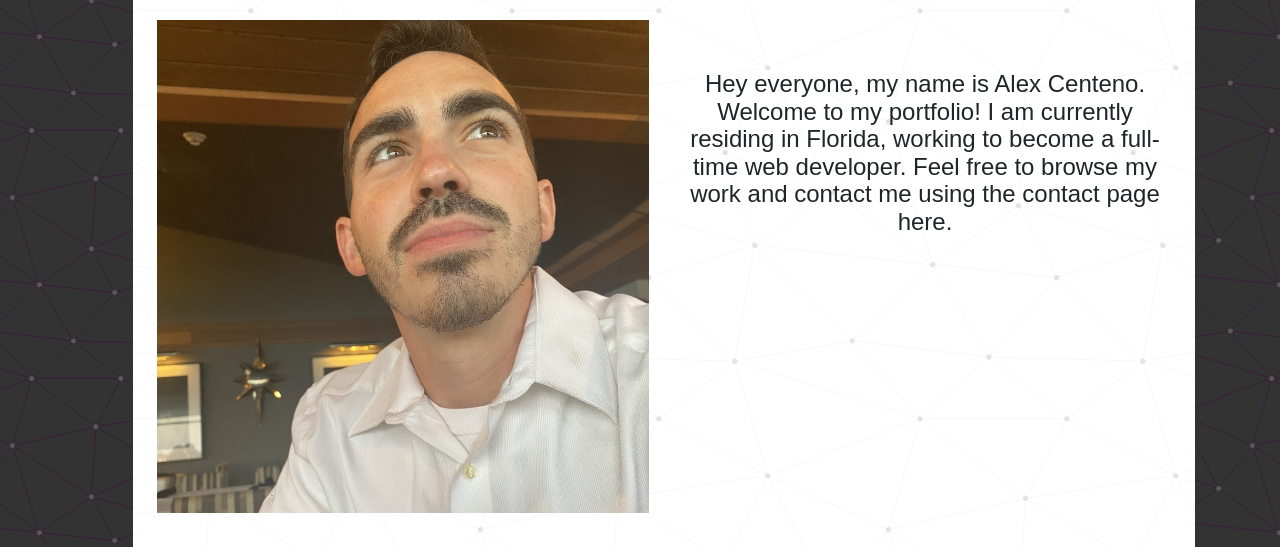
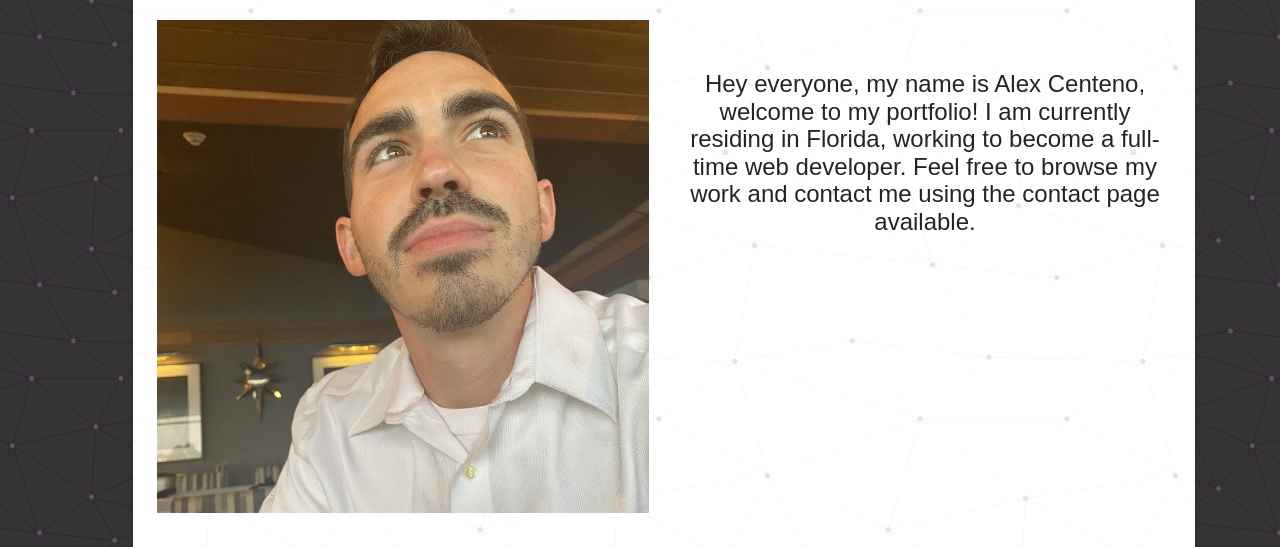
Before and after one commit to AFCenteno/React_Portfolio, a React (Create React App) app: page / in a window 1280 px wide. Shown: the part 236-783 px from the top of the page. Built offline with nearby package versions, Linux system fonts and the light colour scheme.

Commit message:
edit about me text

```diff
--- a/src/components/pages/AboutMe.js
+++ b/src/components/pages/AboutMe.js
@@ -6,9 +6,9 @@ const AboutMe = () => (
       <h1 className='col-12 pagetitle'>About Me</h1>
       <img className='myphoto col-sm-12 col-lg-6' src={img}></img>
       <p className='col-sm-12 col-lg-6 aboutcontent'>
-        Hey everyone, my name is Alex Centeno. Welcome to my portfolio! I am currently residing in
+        Hey everyone, my name is Alex Centeno, welcome to my portfolio! I am currently residing in
         Florida, working to become a full-time web developer. Feel free to browse my work and contact
-        me using the contact page here.
+        me using the contact page available.
       </p>
     </div>
 );
```
